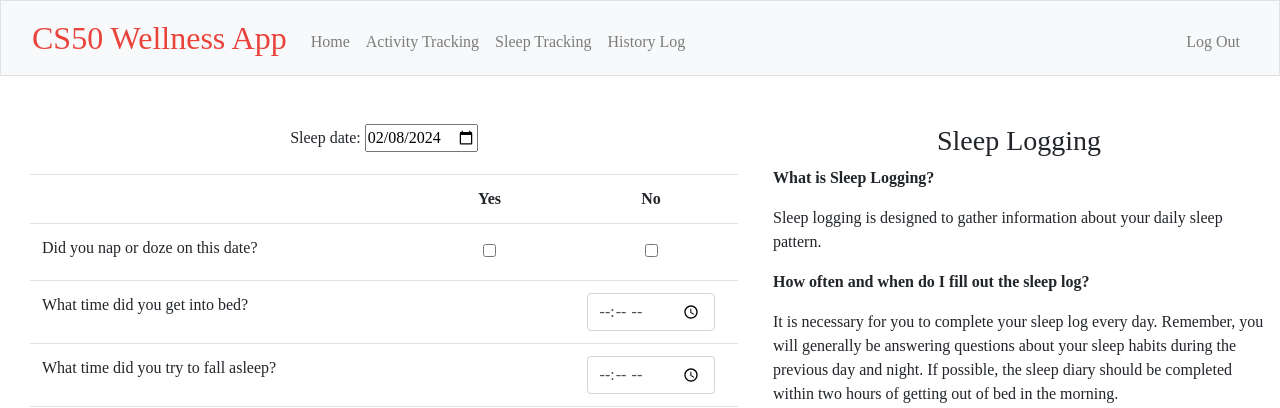
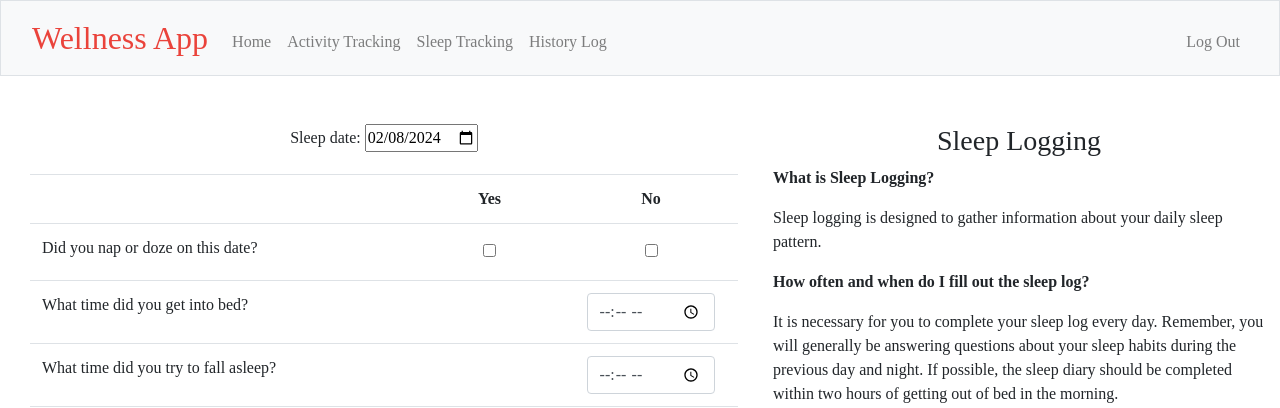
Before and after one commit to colin-raaen/thrive-track, a Flask app: page /sleep in a window 1280 px wide. Shown: the top 408 px of the page. Run offline with Flask 3, Linux system fonts and the light colour scheme; a user stored in the database is signed in; some libraries are stand-ins or nearby versions.

Commit message:
February 7, 2024: update to HTML Page titles

```diff
--- a/templates/index.html
+++ b/templates/index.html
@@ -1,7 +1,7 @@
 {% extends "layout.html" %}
 
 {% block title %}
-    Home
+    Wellness Home
 {% endblock %}
 
 {% block main %}
--- a/templates/layout.html
+++ b/templates/layout.html
@@ -12,7 +12,7 @@
         <script crossorigin="anonymous" src="https://cdn.jsdelivr.net/npm/bootstrap@5.1.3/dist/js/bootstrap.bundle.min.js" integrity="sha384-ka7Sk0Gln4gmtz2MlQnikT1wXgYsOg+OMhuP+IlRH9sENBO0LRn5q+8nbTov4+1p"></script>
         <link rel="stylesheet" href="https://maxcdn.bootstrapcdn.com/bootstrap/4.0.0/css/bootstrap.min.css">
 
-        <title>CS50: {% block title %}{% endblock %}</title>
+        <title>{% block title %}{% endblock %}</title>
 
         <!-- CSS code file -->
         <link href="/static/styles.css" rel="stylesheet">
@@ -33,7 +33,7 @@
     <body>
         <nav class="bg-light border navbar navbar-expand-md navbar-light">
             <div class="container-fluid">
-                <a class="navbar-brand" href="/"><span class="blue">CS50 Wellness App</span></a>
+                <a class="navbar-brand" href="/"><span class="blue">Wellness App</span></a>
                 <button aria-controls="navbar" aria-expanded="false" aria-label="Toggle navigation" class="navbar-toggler" data-bs-target="#navbar" data-bs-toggle="collapse" type="button">
                     <span class="navbar-toggler-icon"></span>
                 </button>
--- a/templates/login.html
+++ b/templates/login.html
@@ -1,7 +1,7 @@
 {% extends "layout.html" %}
 
 {% block title %}
-    Log In
+    Wellness Log In
 {% endblock %}
 
 {% block main %}
--- a/templates/register.html
+++ b/templates/register.html
@@ -1,7 +1,7 @@
 {% extends "layout.html" %}
 
 {% block title %}
-    Register
+    Wellness Register
 {% endblock %}
 
 {% block main %}
--- a/templates/sleep.html
+++ b/templates/sleep.html
@@ -1,7 +1,7 @@
 {% extends "layout.html" %}
 
 {% block title %}
-    Activity Tracking
+    Sleep Tracking
 {% endblock %}
 
 {% block main %}
```
Also changed, not shown: 1 other file.
